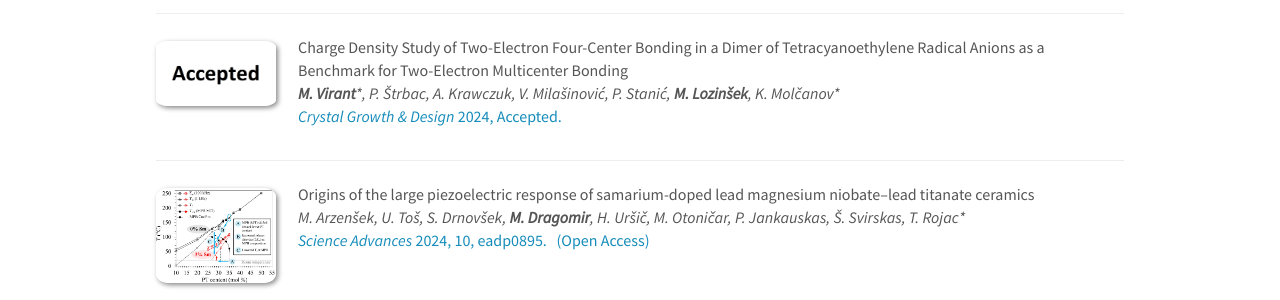
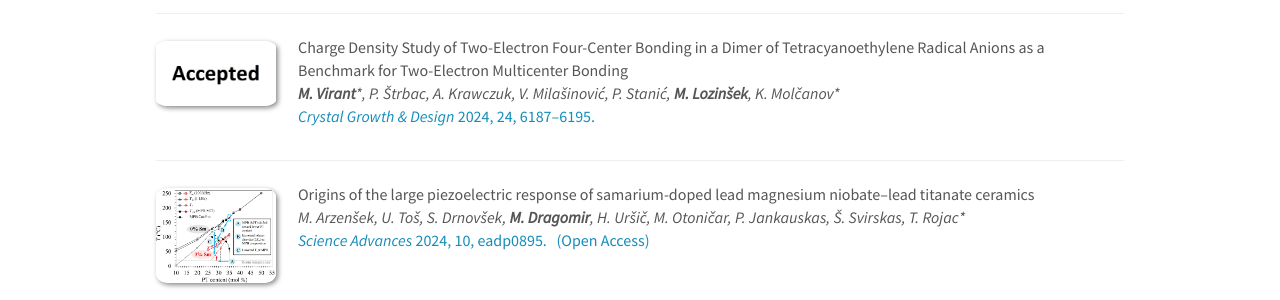
Before and after one commit to eccl-jsi/eccl-jsi.github.io, a Jekyll site: the page built from _pages/publications.md, in a window 1280 px wide and 900 px high, scrolled down 1937 px. Shown: the part 154-454 px from the top of the window. Built offline with Jekyll 4.4.1, drawn with Linux system fonts in a browser that asks for light colours; nearby versions of some CDN libraries.

Commit message:
Update publist.yml

```diff
--- a/_data/publist.yml
+++ b/_data/publist.yml
@@ -15,7 +15,7 @@
   highlight: 0
   image: Accepted.jpg
   link:
-    display: "<i>Crystal Growth & Design</i> 2024, Accepted."
+    display: "<i>Crystal Growth & Design</i> 2024, 24, 6187–6195."
     url: "https://doi.org/10.1021/acs.cgd.4c00342"
   title: "Charge Density Study of Two-Electron Four-Center Bonding in a Dimer of Tetracyanoethylene Radical Anions as a Benchmark for Two-Electron Multicenter Bonding"
 -
```
